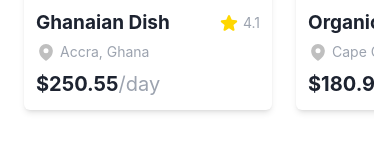
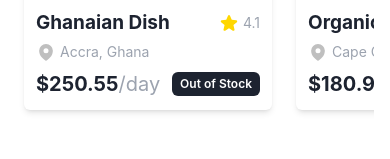
Before and after one commit to ellaboevans/InteliTech-React-Native-Mobile-App, a React Native app: screen /home in a window 390 px wide. Shown: the part 415-574 px from the top of the page. Built offline with nearby package versions, Linux system fonts and the light colour scheme.

Commit message:
Add banner to check stock

```diff
--- a/components/PopularCards.js
+++ b/components/PopularCards.js
@@ -2,7 +2,7 @@ import { View, Text, TouchableOpacity, Image } from "react-native";
 import React from "react";
 import { StarIcon, MapPinIcon } from "react-native-heroicons/solid";
 
-const PopularCards = ({ title, image, rating, address, price }) => {
+const PopularCards = ({ title, image, rating, address, price, stock }) => {
   return (
     <TouchableOpacity>
       <View className="mx-2 ">
@@ -38,10 +38,23 @@ const PopularCards = ({ title, image, rating, address, price }) => {
                   {address ? `${address}` : "There's no address"}
                 </Text>
               </View>
-              <Text className="font-bold text-xl text-[#1D2330] my-2 ">
-                ${price ? `${price}` : "0.00"}
-                <Text className="font-normal text-gray-400">/day</Text>
-              </Text>
+              <View className="flex-row items-center my-2 justify-between ">
+                <Text className="font-bold text-xl text-[#1D2330]  ">
+                  ${price ? `${price}` : "0.00"}
+                  <Text className="font-normal text-gray-400">/day</Text>
+                </Text>
+                <TouchableOpacity className="bg-[#1D2330] p-1 px-2 rounded-md">
+                  {stock ? (
+                    <Text className="font-semibold text-xs text-white ">
+                      In Stock
+                    </Text>
+                  ) : (
+                    <Text className="font-semibold text-xs text-white ">
+                      Out of Stock
+                    </Text>
+                  )}
+                </TouchableOpacity>
+              </View>
             </View>
           </View>
         </View>
```
